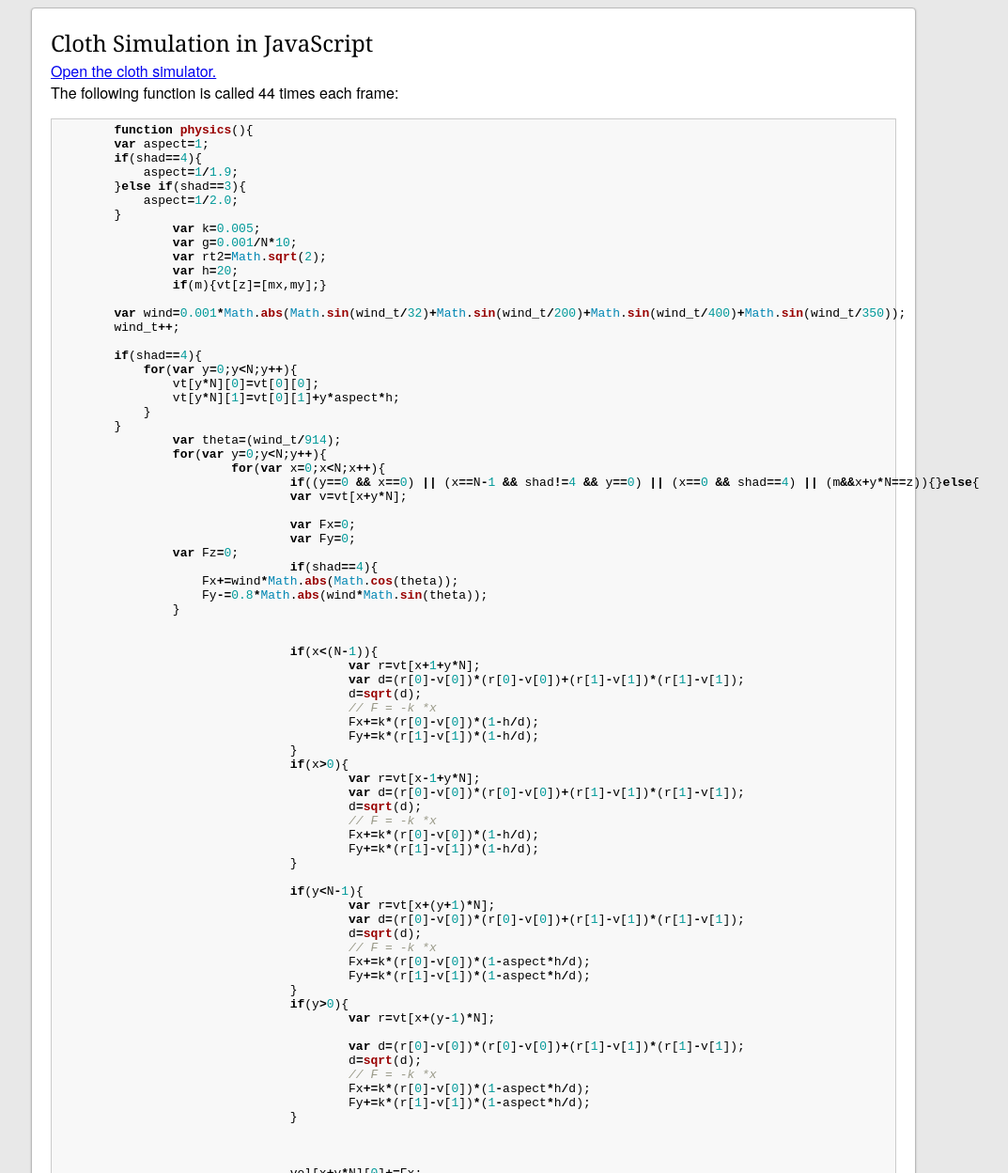
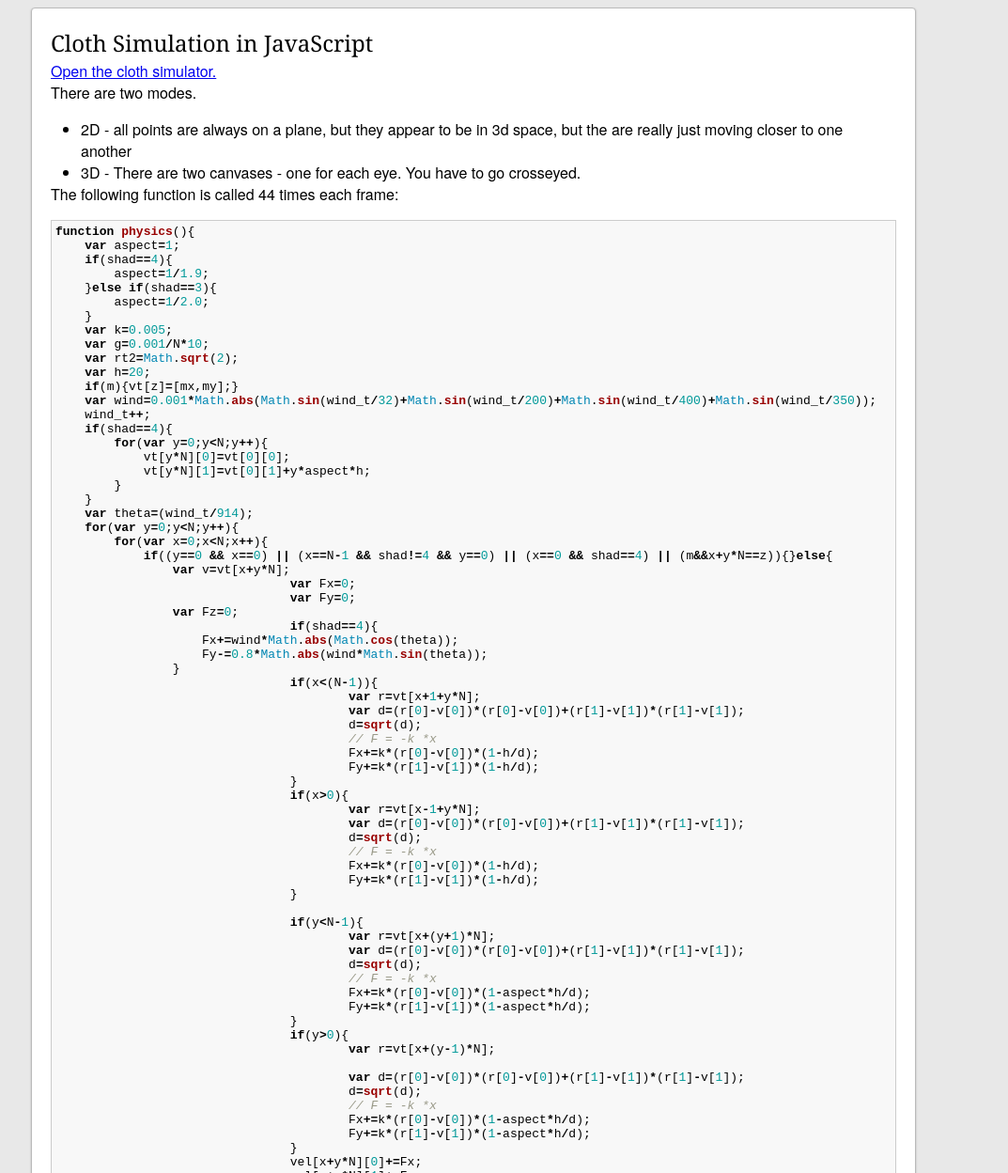
Before and after one commit to aantthony/url3.tk, a Jekyll site: the page built from _posts/2011-01-11-cloth.html, in a window 1280 px wide and 1400 px high, cut to the strip 152-1400 px from the top of the window. Shown: the whole strip at 94% size, without its empty margins (136-1209 px from the left). Built offline with Jekyll 4.4.1, drawn with Linux system fonts in a browser that asks for light colours; comment, search, counter and statistics services are not loaded; some of the changed text lies outside the part shown.

Commit message:
cloth sim

```diff
--- a/_posts/2011-01-11-cloth.html
+++ b/_posts/2011-01-11-cloth.html
@@ -4,9 +4,13 @@ title: Cloth Simulation in JavaScript
 ---
 <a href="/cloth" target="_blank">Open the cloth simulator.</a>
 <p>
+There are two modes.
+<ul><li>2D - all points are always on a plane, but they appear to be in 3d space, but the are really just moving closer to one another</li>
+<li>3D - There are two canvases - one for each eye. You have to go crosseyed.</li>
+</ul>
 The following function is called 44 times each frame:
+</p>
 {% highlight javascript %}
-
 function physics(){
     var aspect=1;
     if(shad==4){
@@ -19,10 +23,8 @@ The following function is called 44 times each frame:
     var rt2=Math.sqrt(2);
     var h=20;
     if(m){vt[z]=[mx,my];}
-
     var wind=0.001*Math.abs(Math.sin(wind_t/32)+Math.sin(wind_t/200)+Math.sin(wind_t/400)+Math.sin(wind_t/350));
     wind_t++;
-
     if(shad==4){
         for(var y=0;y<N;y++){
             vt[y*N][0]=vt[0][0];
@@ -34,7 +36,6 @@ The following function is called 44 times each frame:
         for(var x=0;x<N;x++){
             if((y==0 && x==0) || (x==N-1 && shad!=4 && y==0) || (x==0 && shad==4) || (m&&x+y*N==z)){}else{
                 var v=vt[x+y*N];
-
 				var Fx=0;
 				var Fy=0;
                 var Fz=0;
@@ -42,8 +43,6 @@ The following function is called 44 times each frame:
                     Fx+=wind*Math.abs(Math.cos(theta));
                     Fy-=0.8*Math.abs(wind*Math.sin(theta));
                 }
-
-
 				if(x<(N-1)){
 					var r=vt[x+1+y*N];
 					var d=(r[0]-v[0])*(r[0]-v[0])+(r[1]-v[1])*(r[1]-v[1]);
@@ -78,9 +77,6 @@ The following function is called 44 times each frame:
 					Fx+=k*(r[0]-v[0])*(1-aspect*h/d);
 					Fy+=k*(r[1]-v[1])*(1-aspect*h/d);
 				}
-
-
-
 				vel[x+y*N][0]+=Fx;
 				vel[x+y*N][1]+=Fy;
 				vel[x+y*N][0]*=0.99;
@@ -93,13 +89,5 @@ The following function is called 44 times each frame:
         }
     }
     if(m){vt[z]=[mx,my];}
-		//vt[0]=[0.5*(width-N*h),20];
-		//vt[N-1]=[width-0.5*(width-N*h),20]
 }
-
 {% endhighlight %}
-
-normal text
-</p>
-<p>
-Paragraph</p>
```
Lines whose indentation alone changed are shown as unchanged.
